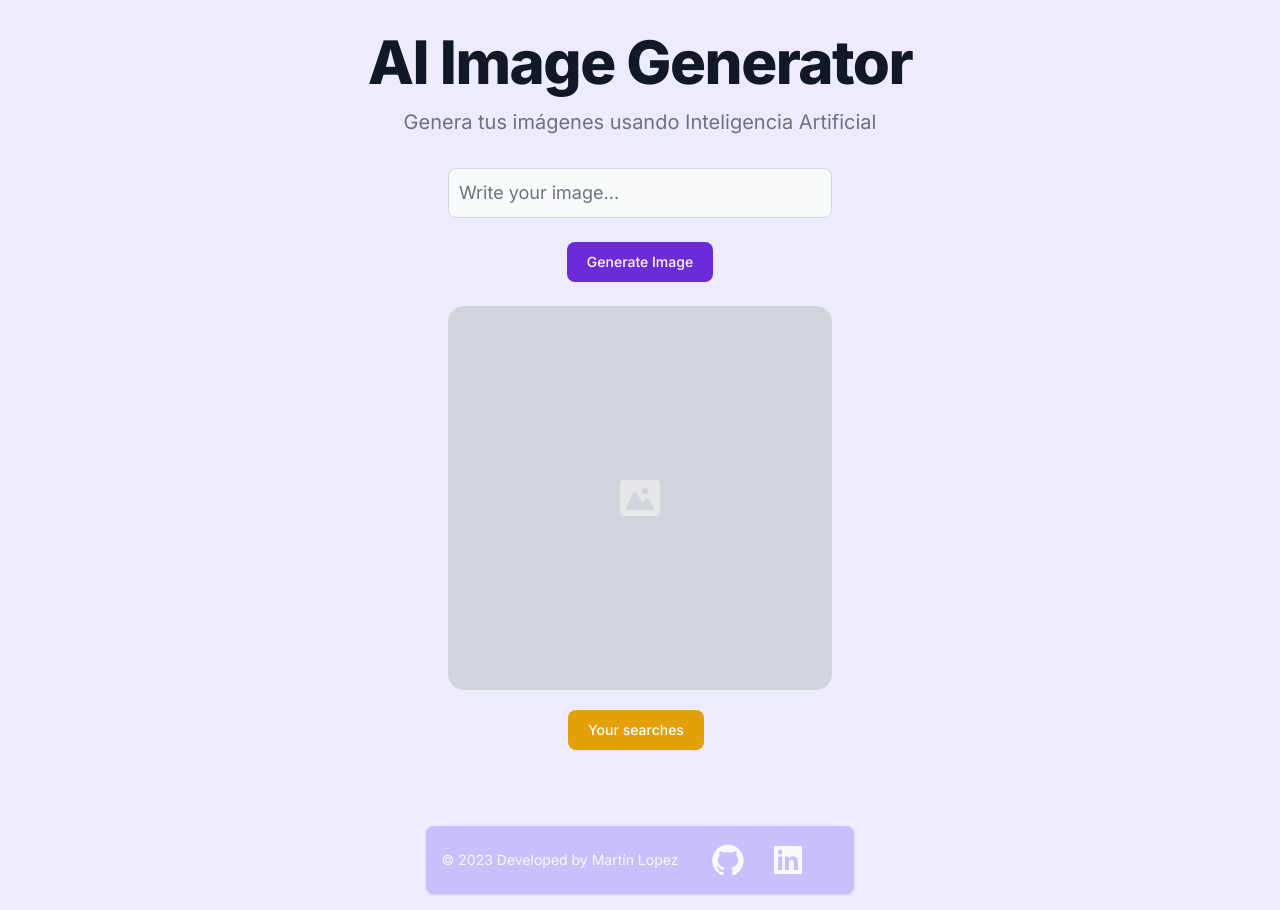
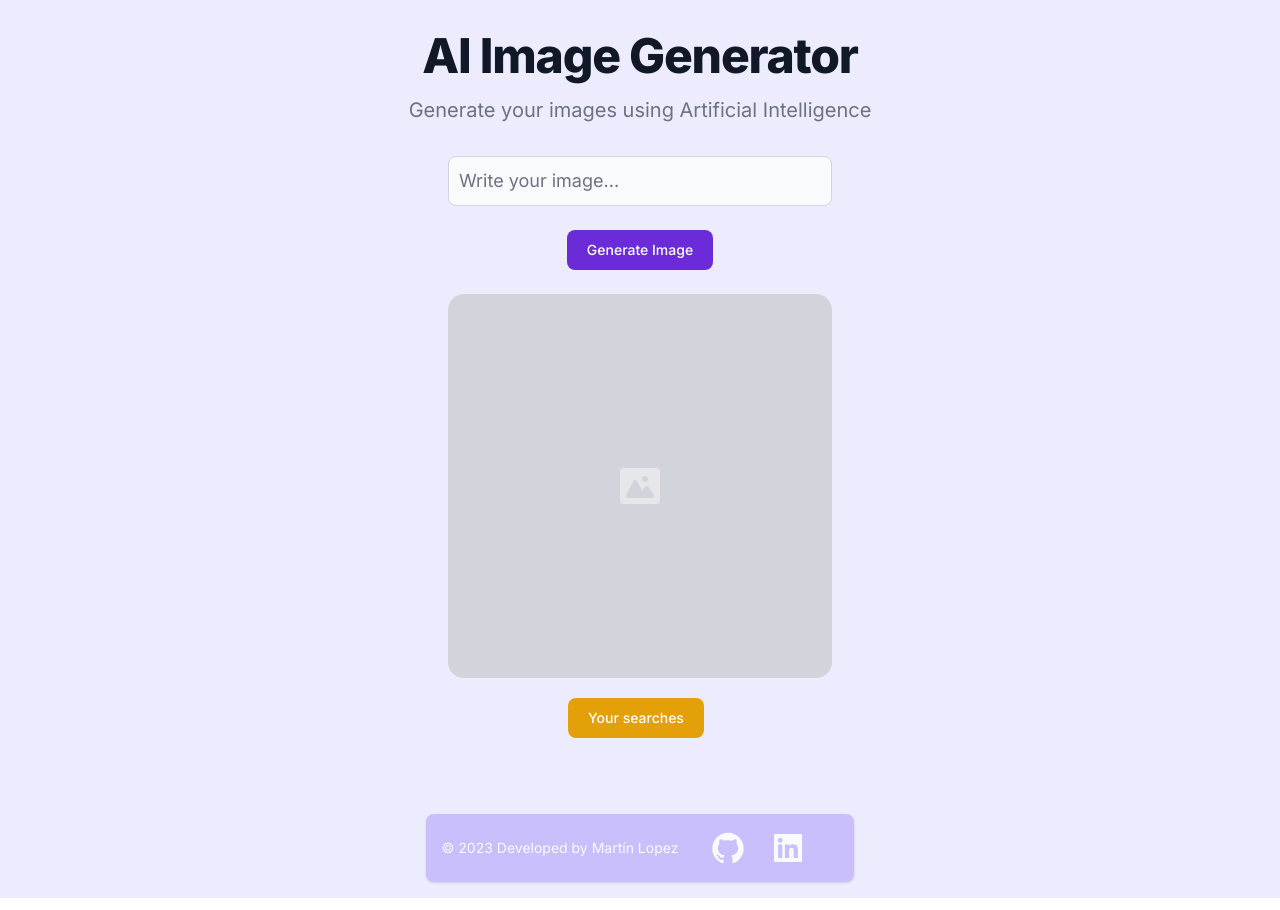
Before and after one commit to martin-bass/image-generator-ai, a Next.js app: page / in a window 1280 px wide. Built offline with nearby package versions, Linux system fonts and the light colour scheme.

Commit message:
correccion responsive

```diff
--- a/src/app/AIgenerator.tsx
+++ b/src/app/AIgenerator.tsx
@@ -66,12 +66,12 @@ const HuggingFaceComponent = () => {
           Generate Image
         </button>
       </form>
-      <div className="flex items-center justify-center w-full h-96 bg-gray-300  rounded-2xl sm:w-96 dark:bg-gray-700">
+      <div className="flex items-center justify-center h-96 bg-gray-300 rounded-2xl sm:w-96 max-sm:w-96">
         {imageUrl ? (
-          <img src={imageUrl} className="w-full rounded-2xl" alt="Generated" />
+          <img src={imageUrl} className="rounded-2xl" alt="Generated" />
         ) : !isLoaded ? (
           <svg
-            className="w-10 h-10 text-gray-200 dark:text-gray-600"
+            className="w-10 h-10 text-gray-200"
             aria-hidden="true"
             xmlns="http://www.w3.org/2000/svg"
             fill="currentColor"
--- a/src/app/page.tsx
+++ b/src/app/page.tsx
@@ -5,11 +5,11 @@ import Footer from "../app/Footer";
 export default function Home() {
   return (
     <main className="flex min-h-screen flex-col items-center pt-8  bg-purple-100 min-w-full m-auto">
-      <h1 className="mb-4 text-4xl font-extrabold leading-none tracking-tight text-gray-900 md:text-5xl lg:text-6xl dark:text-white">
+      <h1 className="mb-4 text-4xl font-extrabold leading-none tracking-tight text-gray-900 md:text-5xl lg:text-6x">
         <a href="/">AI Image Generator</a>
       </h1>
       <p className="text-lg font-normal text-gray-500 lg:text-xl">
-        Genera tus imágenes usando Inteligencia Artificial
+        Generate your images using Artificial Intelligence{" "}
       </p>
       <HuggingFaceComponent />
       <Footer />
```
